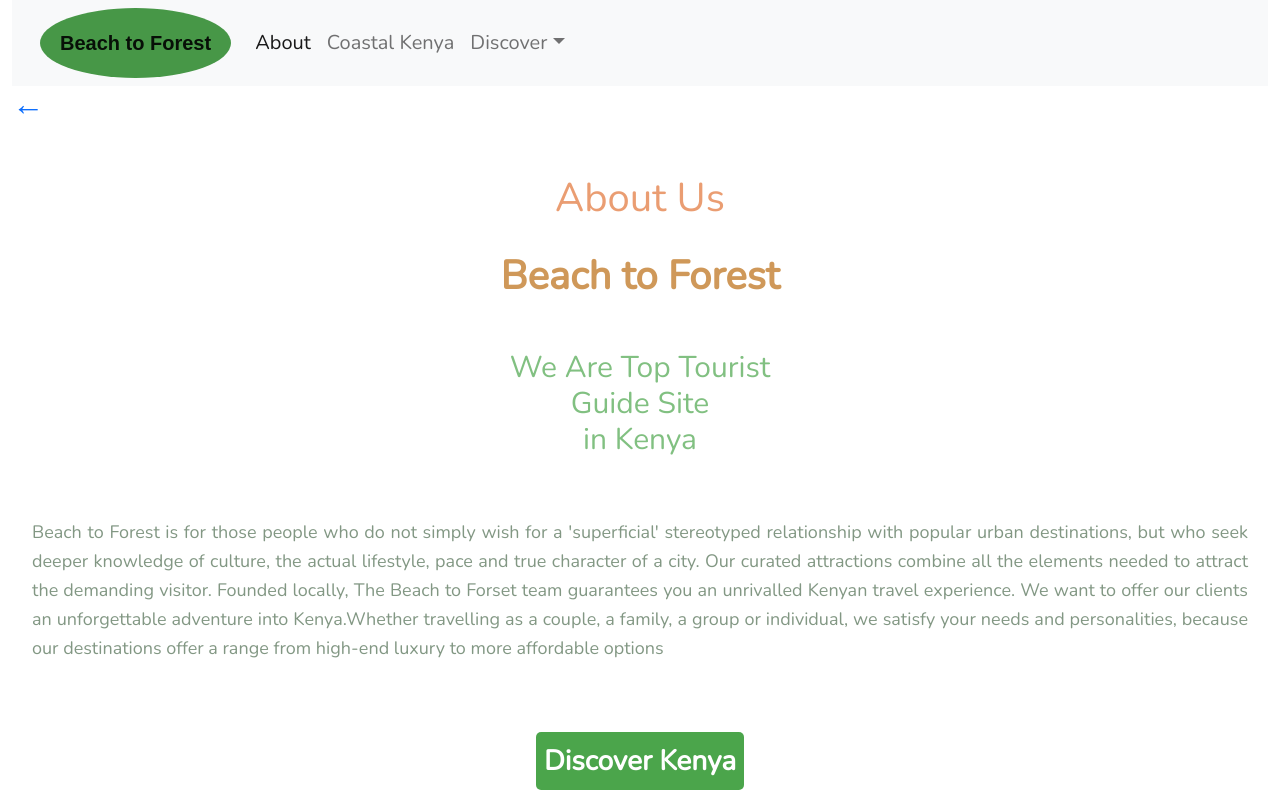
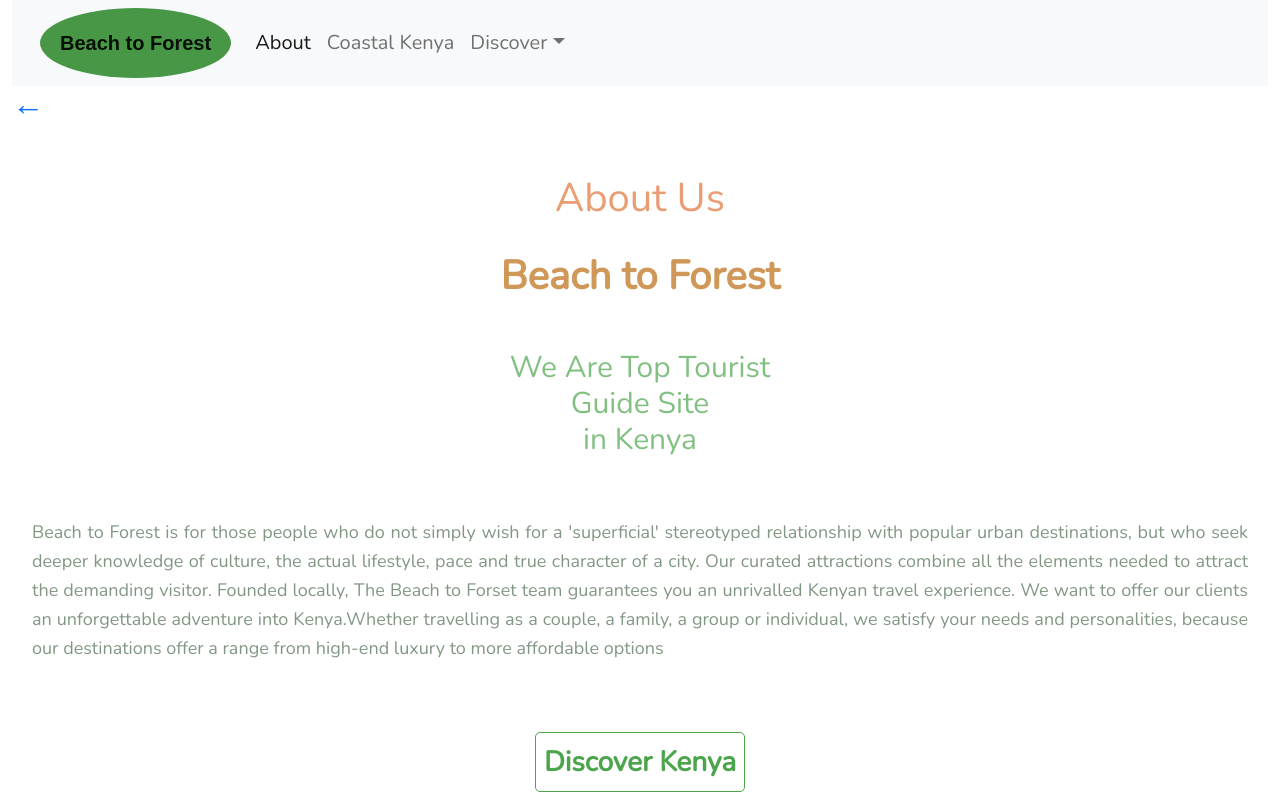
Before and after one commit to MissZamzam/Magical-kenya, a React (Create React App) app: page /about in a window 1280 px wide. Shown: the top 800 px of the page. Built offline with nearby package versions, Linux system fonts and the light colour scheme; a web font is replaced by a local one.

Commit message:
refactor

```diff
--- a/src/components/About/About.css
+++ b/src/components/About/About.css
@@ -42,9 +42,9 @@
 
 
 .solutions-button{
-        background-color: green;
+        background-color: white;
         padding: 8px;
-        color: white;
+        color: green;
         font-size: 1.5rem;
         display: grid;
         margin: auto;
@@ -52,7 +52,7 @@
         font-size: 28px;
         cursor: pointer;
         font-weight: 700;
-        border: none;
+        border: 1px solid green;
         border-radius: 5px;
 
 
@@ -60,9 +60,9 @@
 }
 
 .solutions-button:hover{
-        background-color: white;
+        background-color: rgb(19, 160, 19);
         text-decoration: none;
-        color: green;
+        color: white;
         transition: 0.9s;
         border: 1px green solid;
 
```
